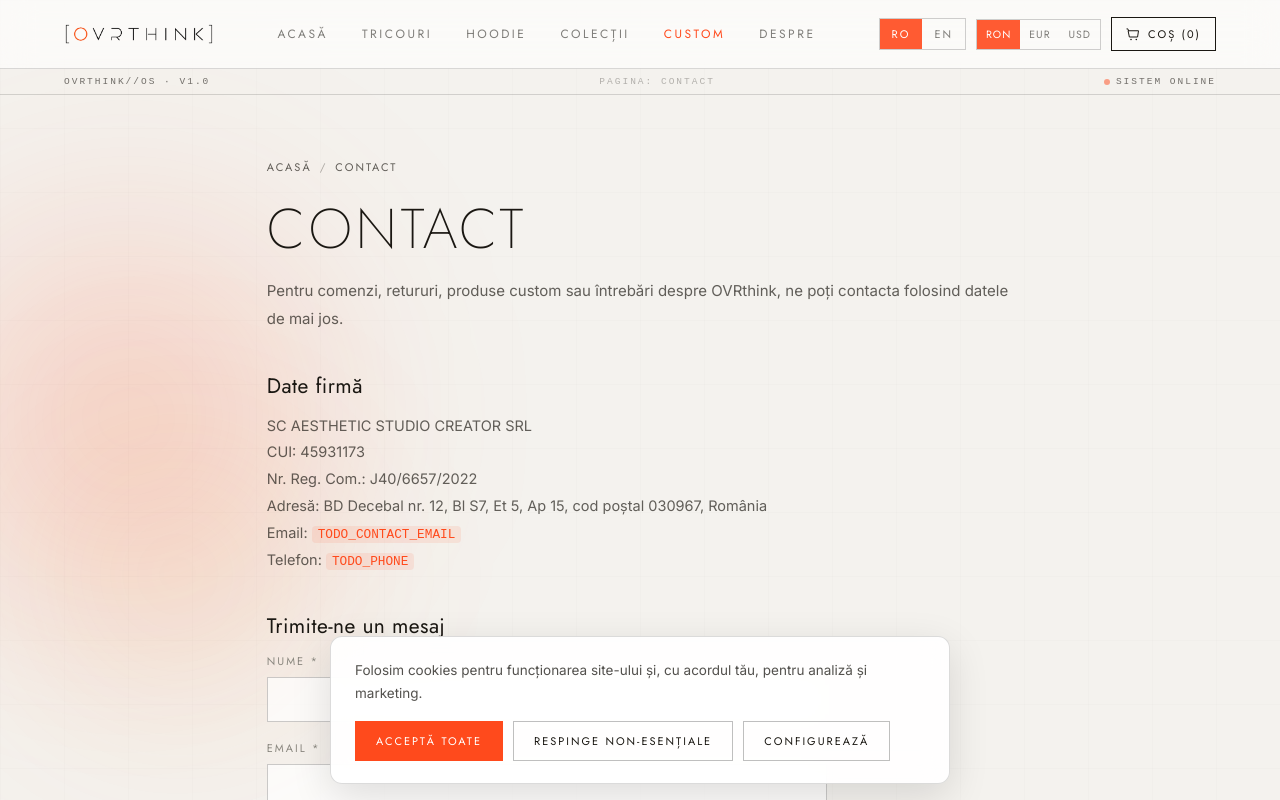
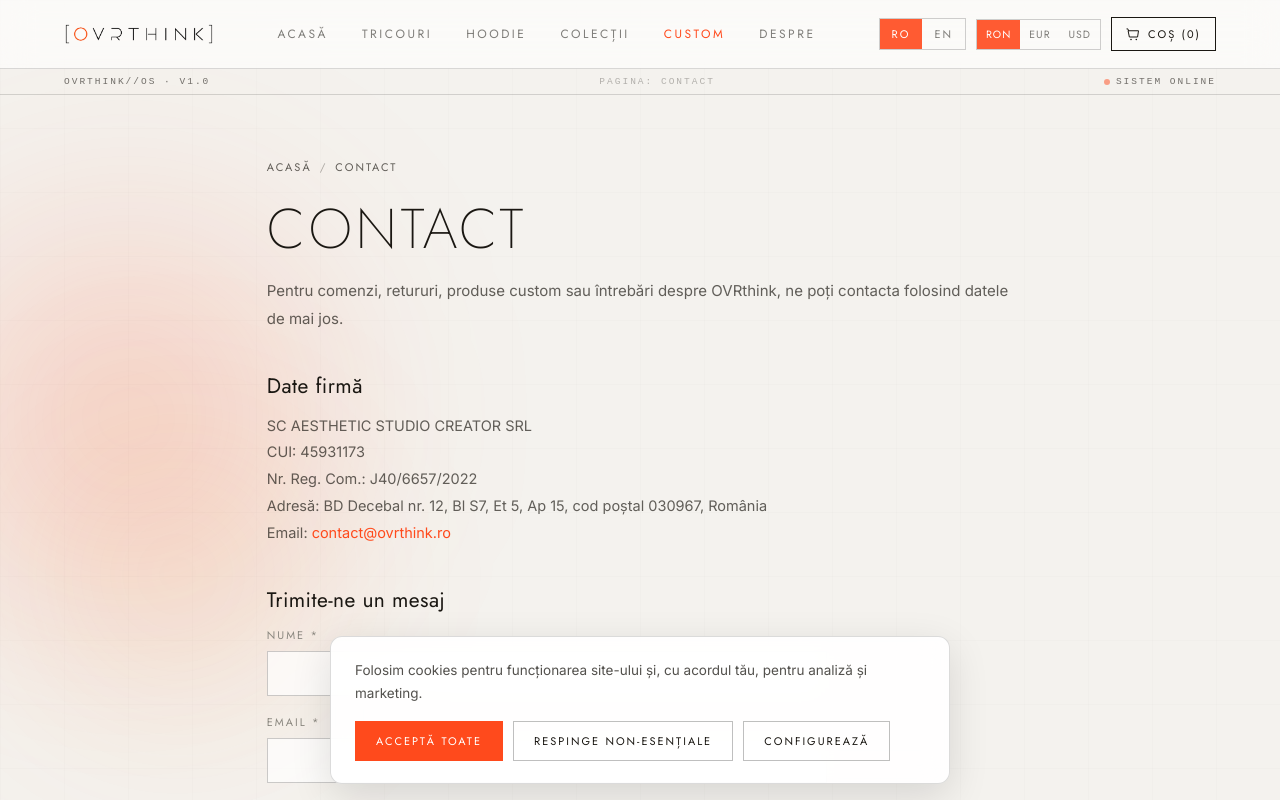
Before and after one commit to sofiaamanole/OVRTHINK, a Next.js app: page / in a window 1280 px wide. Both pictures are taken after a click on the button "CONTACT". Shown: the top 800 px of the page. Built offline with nearby package versions, Linux system fonts and the light colour scheme.

Commit message:
Pagini legale: inlocuit TODO email cu contact@/support@/legal@ovrthink.ro (mailto clicabil), domeniu www.ovrthink.ro; scos complet telefonul companiei (fara nr publicat)

```diff
--- a/app/_components/Legal.jsx
+++ b/app/_components/Legal.jsx
@@ -11,17 +11,22 @@ const MUTED = "rgba(26,23,18,0.68)";
 
 const body = { fontFamily: "'Inter', sans-serif", fontSize: 15, color: MUTED, lineHeight: 1.85 };
 
+/* emailuri oficiale OVRTHINK */
+const EMAIL_CONTACT = "contact@ovrthink.ro";
+const EMAIL_SUPPORT = "support@ovrthink.ro";
+const EMAIL_LEGAL = "legal@ovrthink.ro";
+const SITE = "www.ovrthink.ro";
+
 /* date operator — reutilizate în mai multe pagini */
 const FIRMA = "SC AESTHETIC STUDIO CREATOR SRL";
-function CompanyBlock() {
+function CompanyBlock({ email = EMAIL_CONTACT }) {
   return (
     <div style={{ ...body, fontSize: 14.5 }}>
       {FIRMA}<br />
       CUI: 45931173<br />
       Nr. Reg. Com.: J40/6657/2022<br />
       Adresă: BD Decebal nr. 12, Bl S7, Et 5, Ap 15, cod poștal 030967, România<br />
-      Email: <Todo>TODO_CONTACT_EMAIL</Todo><br />
-      Telefon: <Todo>TODO_PHONE</Todo>
+      Email: <Mail>{email}</Mail>
     </div>
   );
 }
@@ -31,6 +36,9 @@ function Todo({ children }) {
 }
 function Ext({ href, children }) {
   return <a href={href} target="_blank" rel="noopener noreferrer" className="ovr-flink" style={{ color: O, textDecoration: "none" }}>{children || href}</a>;
+}
+function Mail({ children }) {
+  return <a href={`mailto:${children}`} className="ovr-flink" style={{ color: O, textDecoration: "none" }}>{children}</a>;
 }
 function P({ children }) { return <p style={{ ...body, margin: "0 0 14px" }}>{children}</p>; }
 function UL({ items }) {
@@ -85,7 +93,7 @@ function Termeni({ onHome }) {
       subtitle="Acești termeni reglementează utilizarea site-ului OVRthink și plasarea comenzilor prin magazinul online.">
       <Sec n="1" title="Informații despre comerciant">
         <P>Site-ul OVRthink este operat de {FIRMA}, persoană juridică română, cu sediul în BD Decebal nr. 12, Bl S7, Et 5, Ap 15, cod poștal 030967, România, înregistrată la Registrul Comerțului sub nr. J40/6657/2022, CUI 45931173.</P>
-        <P>Email contact: <Todo>TODO_CONTACT_EMAIL</Todo><br />Telefon: <Todo>TODO_PHONE</Todo><br />Website: <Todo>TODO_DOMAIN</Todo></P>
+        <P>Email contact: <Mail>{EMAIL_CONTACT}</Mail><br />Website: <Ext href="https://www.ovrthink.ro">{SITE}</Ext></P>
       </Sec>
       <Sec n="2" title="Produse">
         <P>OVRthink comercializează produse de streetwear, inclusiv tricouri, hoodie-uri, produse din colecții sezoniere și produse custom/personalizate.</P>
@@ -105,7 +113,7 @@ function Termeni({ onHome }) {
       </Sec>
       <Sec n="6" title="Dreptul de retragere pentru produse standard">
         <P>Pentru produsele standard, nepurtate, nespălate, nedeteriorate și în aceeași stare în care au fost livrate, clientul are dreptul să se retragă din contract în termen de 14 zile calendaristice de la primirea produsului, fără a invoca un motiv.</P>
-        <P>Pentru exercitarea dreptului de retragere, clientul trebuie să trimită o declarație clară la adresa de email <Todo>TODO_CONTACT_EMAIL</Todo>.</P>
+        <P>Pentru exercitarea dreptului de retragere, clientul trebuie să trimită o declarație clară la adresa de email <Mail>{EMAIL_SUPPORT}</Mail>.</P>
         <P>Costurile directe de returnare sunt suportate de client, cu excepția cazului în care OVRthink decide altfel sau produsul este neconform.</P>
       </Sec>
       <Sec n="7" title="Excepție pentru produse custom/personalizate">
@@ -113,7 +121,7 @@ function Termeni({ onHome }) {
         <P>Prin trimiterea unei cereri custom și confirmarea comenzii, clientul înțelege că produsul este realizat special pentru acesta.</P>
       </Sec>
       <Sec n="8" title="Garanție legală de conformitate">
-        <P>Produsele beneficiază de garanția legală de conformitate conform legislației aplicabile. În cazul în care produsul primit este neconform, deteriorat sau diferit față de comanda confirmată, clientul trebuie să contacteze OVRthink la <Todo>TODO_CONTACT_EMAIL</Todo>, cu fotografii și detalii despre problemă.</P>
+        <P>Produsele beneficiază de garanția legală de conformitate conform legislației aplicabile. În cazul în care produsul primit este neconform, deteriorat sau diferit față de comanda confirmată, clientul trebuie să contacteze OVRthink la <Mail>{EMAIL_SUPPORT}</Mail>, cu fotografii și detalii despre problemă.</P>
       </Sec>
       <Sec n="9" title="Produse custom și fișiere încărcate">
         <P>Pentru comenzile custom, clientul este responsabil pentru calitatea și dreptul de utilizare al fișierelor trimise. Fișierele trebuie să fie PNG, HD, recomandat 300 DPI, cu fundal transparent.</P>
@@ -124,7 +132,7 @@ function Termeni({ onHome }) {
         <P>Logo-ul OVRthink, monograma, designul site-ului, imaginile, textele, grafica și elementele de branding aparțin OVRthink/{FIRMA} sau partenerilor săi și nu pot fi copiate, modificate, distribuite sau utilizate fără acord scris.</P>
       </Sec>
       <Sec n="11" title="Reclamații">
-        <P>Pentru reclamații sau sesizări, clientul ne poate contacta la <Todo>TODO_CONTACT_EMAIL</Todo>.</P>
+        <P>Pentru reclamații sau sesizări, clientul ne poate contacta la <Mail>{EMAIL_CONTACT}</Mail>.</P>
         <P>Consumatorii pot contacta Autoritatea Națională pentru Protecția Consumatorilor: <Ext href="https://anpc.ro/" /></P>
         <P>Pentru soluționarea alternativă a litigiilor, consumatorii pot accesa SAL ANPC: <Ext href="https://reclamatiisal.anpc.ro/" /></P>
       </Sec>
@@ -149,7 +157,7 @@ function Retururi({ onHome }) {
       </Sec>
       <Sec n="3" title="Cum faci retur">
         <UL items={[
-          <>Trimite email la <Todo>TODO_CONTACT_EMAIL</Todo></>,
+          <>Trimite email la <Mail>{EMAIL_SUPPORT}</Mail></>,
           "Include numele, numărul comenzii și motivul returului",
           "Așteaptă confirmarea returului",
           "Trimite produsul prin curier la adresa comunicată de echipă",
@@ -183,7 +191,7 @@ function Confidentialitate({ onHome }) {
     <LegalPage onHome={onHome} title="Politica de confidențialitate" seoTitle="Politica de confidențialitate | OVRthink"
       seoDesc="Cum colectează și prelucrează OVRthink datele personale ale utilizatorilor."
       subtitle={`Această politică explică modul în care ${FIRMA}, operatorul site-ului OVRthink, colectează și prelucrează datele personale ale utilizatorilor.`}>
-      <Sec n="1" title="Operatorul datelor"><CompanyBlock /></Sec>
+      <Sec n="1" title="Operatorul datelor"><CompanyBlock email={EMAIL_LEGAL} /></Sec>
       <Sec n="2" title="Ce date colectăm">
         <UL items={["nume și prenume", "email", "telefon", "adresă de livrare/facturare", "date despre comandă",
           "date de plată procesate prin furnizorul de plată, fără a stoca date complete de card", "fișiere încărcate pentru cereri custom",
```
